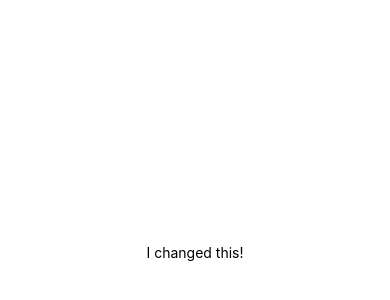
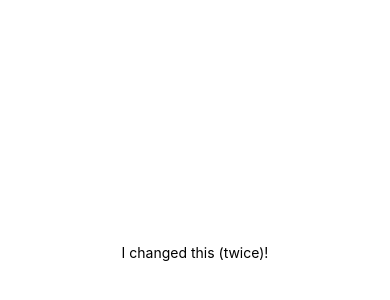
Before and after one commit to PaulGoodDay/codequality, a React Native app: screen / in a window 390 px wide. Shown: the part 170-470 px from the top of the page. Built offline with nearby package versions, Linux system fonts and the light colour scheme.

Commit message:
update 2 test sonar

```diff
--- a/App.tsx
+++ b/App.tsx
@@ -3,7 +3,7 @@ import { StyleSheet, Text, View } from 'react-native';
 export default function App() {
   return (
     <View style={styles.container}>
-      <Text>I changed this!</Text>
+      <Text>I changed this (twice)!</Text>
     </View>
   );
 }
```
